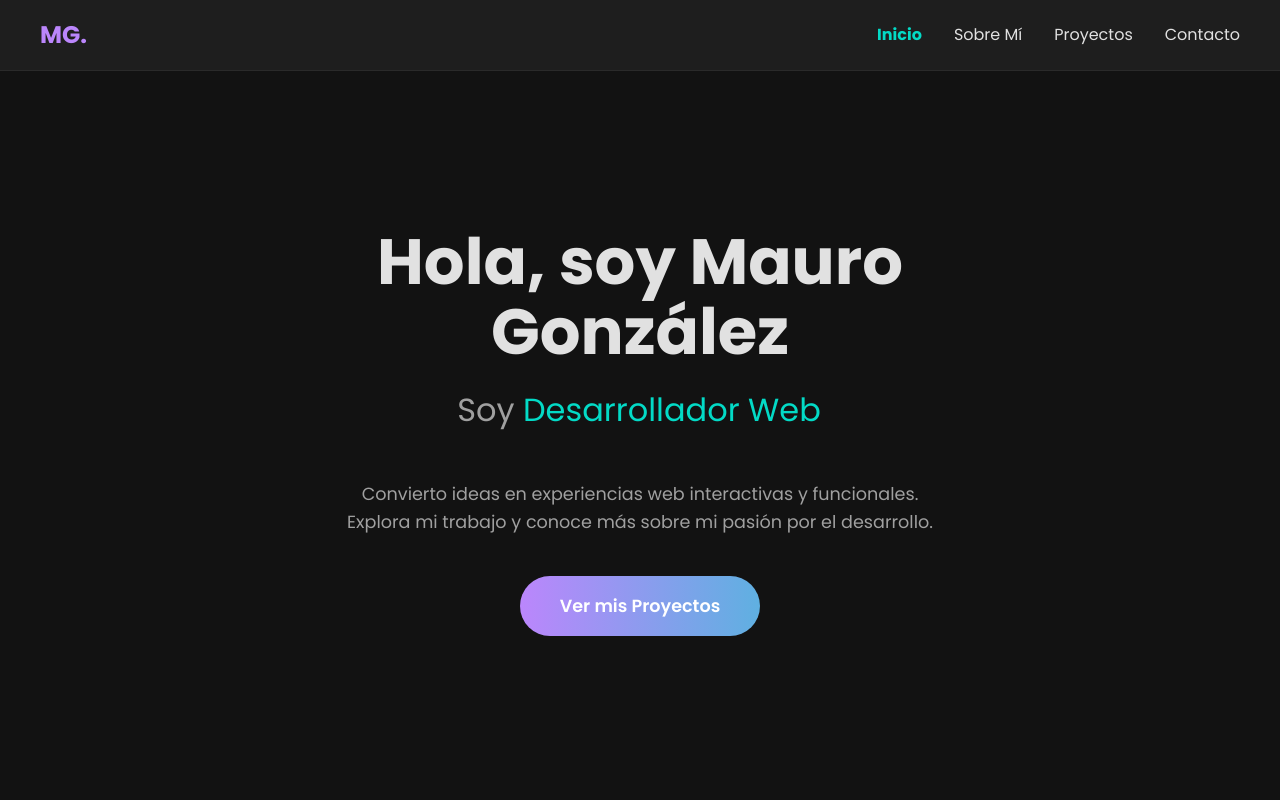
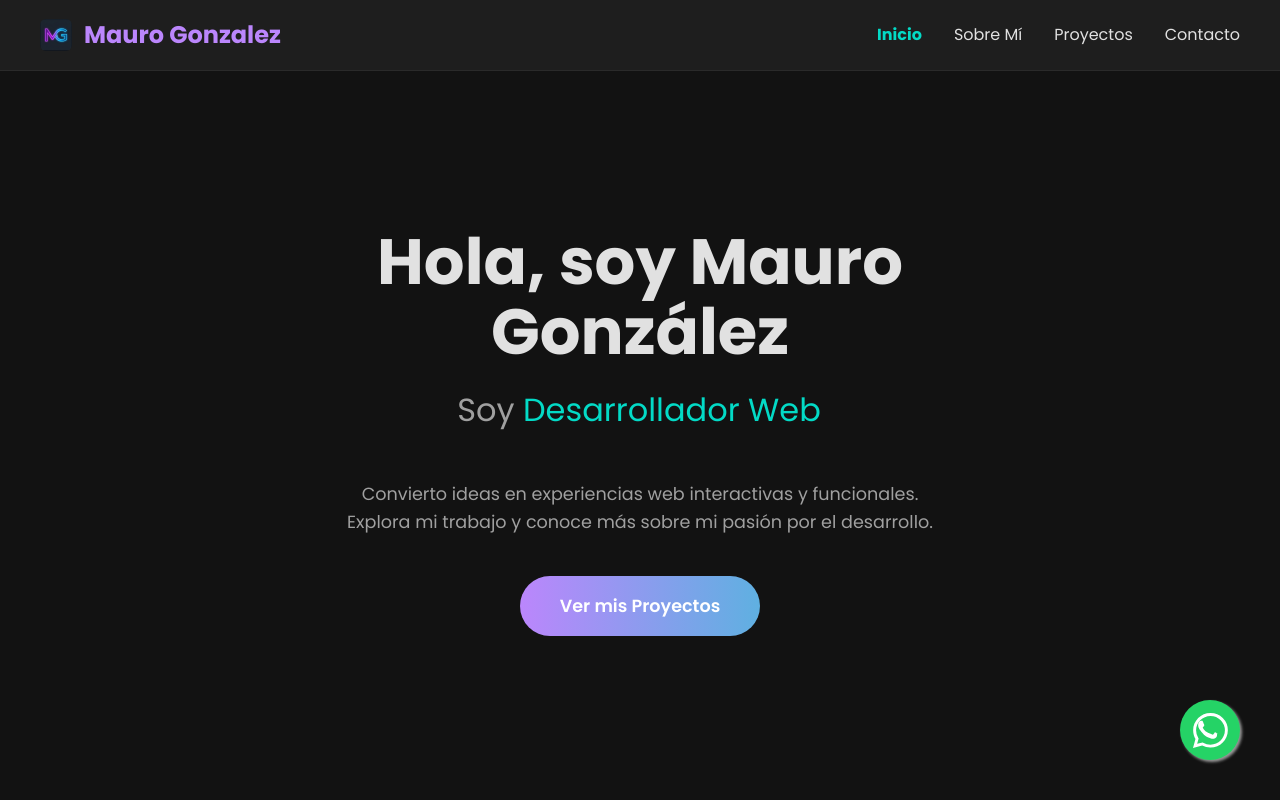
Before and after one commit to MauEGonzalez/Mi-Portfolio, a React (Vite) app: page / in a window 1280 px wide. Built offline with nearby package versions, Linux system fonts and the light colour scheme.

Commit message:
se agrga logo y notfound

```diff
--- a/src/App.jsx
+++ b/src/App.jsx
@@ -1,8 +1,11 @@
-import React from 'react'; // <--- LÍNEA AGREGADA
+import React from 'react';
 import { Outlet } from 'react-router-dom';
 import Navbar from './components/Navbar/Navbar';
 
 function App() {
+  // Reemplaza las X con tu número real (ej: 54911XXXXXXXX) sin espacios ni símbolos
+  const whatsappUrl = "https://wa.me/5491137896819?text=Hola%20Mauro,%20vi%20tu%20portfolio%20y%20me%20interesaría%20conversar%20sobre%20un%20proyecto.";
+
   return (
     <>
       <Navbar />
@@ -10,6 +13,40 @@ function App() {
         {/* El componente Outlet renderizará la página que corresponda a la ruta actual */}
         <Outlet />
       </main>
+
+      {/* Botón Flotante de WhatsApp Global */}
+      <a
+        href={whatsappUrl}
+        className="whatsapp-float"
+        target="_blank"
+        rel="noopener noreferrer"
+        aria-label="Chat en WhatsApp"
+        style={{
+          position: 'fixed',
+          width: '60px',
+          height: '60px',
+          bottom: '40px',
+          right: '40px',
+          backgroundColor: '#25d366',
+          color: '#FFF',
+          borderRadius: '50%',
+          textAlign: 'center',
+          fontSize: '30px',
+          boxShadow: '2px 2px 3px #999',
+          zIndex: 100,
+          display: 'flex',
+          alignItems: 'center',
+          justifyContent: 'center',
+          textDecoration: 'none',
+          transition: 'transform 0.3s ease'
+        }}
+        onMouseEnter={(e) => e.currentTarget.style.transform = 'scale(1.1)'}
+        onMouseLeave={(e) => e.currentTarget.style.transform = 'scale(1)'}
+      >
+        <svg width="35" height="35" fill="currentColor" viewBox="0 0 16 16">
+          <path d="M13.601 2.326A7.854 7.854 0 0 0 7.994 0C3.627 0 .068 3.558.064 7.926c0 1.399.366 2.76 1.057 3.965L0 16l4.204-1.102a7.933 7.933 0 0 0 3.79.907h.004c4.368 0 7.926-3.559 7.93-7.93a7.897 7.897 0 0 0-2.327-5.615zM7.994 14.521a6.573 6.573 0 0 1-3.356-.92l-.24-.144-2.494.654.666-2.433-.156-.251a6.56 6.56 0 0 1-1.007-3.505c0-3.626 2.957-6.584 6.591-6.584a6.56 6.56 0 0 1 4.66 1.931 6.557 6.557 0 0 1 1.928 4.66c-.004 3.639-2.961 6.592-6.592 6.592zm3.69-4.98c-.202-.101-1.194-.588-1.378-.654-.185-.066-.32-.099-.455.101-.134.2-.522.654-.64.789-.118.135-.235.149-.437.05-2.007-.994-3.08-1.023-4.23-3.002-.12-.203-.012-.314.09-.415.092-.092.202-.236.302-.354.101-.118.134-.197.202-.33.067-.132.033-.248-.017-.35-.05-.101-.455-1.096-.623-1.5-.165-.407-.332-.351-.455-.351-.119-.006-.256-.008-.393-.008a.782.782 0 0 0-.563.263c-.195.21-.743.726-.743 1.77 0 1.043.759 2.05 1.066 2.463.308.413 1.493 2.282 3.596 3.192.499.217.887.347 1.19.443.5.158.954.135 1.312.083.399-.058 1.194-.488 1.362-1.037.168-.55.168-1.02.118-1.119-.05-.099-.185-.15-.387-.251z"/>
+        </svg>
+      </a>
     </>
   );
 }
--- /dev/null
+++ b/src/NotFound/NotFound.jsx
@@ -0,0 +1,20 @@
+import React from 'react';
+import { Link } from 'react-router-dom';
+import styles from './NotFound.module.css';
+
+const NotFound = () => {
+  return (
+    <div className={styles.container}>
+      <h1 className={styles.errorCode}>404</h1>
+      <h2 className={styles.title}>Página No Encontrada</h2>
+      <p className={styles.description}>
+        Lo siento, la página que estás buscando no existe o ha sido movida.
+      </p>
+      <Link to="/" className={styles.homeButton}>
+        Volver al Inicio
+      </Link>
+    </div>
+  );
+};
+
+export default NotFound;
--- a/src/components/Navbar/Navbar.jsx
+++ b/src/components/Navbar/Navbar.jsx
@@ -6,8 +6,15 @@ const Navbar = () => {
   return (
     <header className={styles.header}>
       <nav className={styles.nav}>
-        <div className={styles.logo}>
-          <NavLink to="/">MG.</NavLink>
+        <div className={styles.logoContainer}>
+          <NavLink to="/" className={styles.logoLink}>
+            <img
+              src="/favicon-32x32.png"
+              alt="Logo MG"
+              className={styles.logoImage}
+            />
+            <span className={styles.logoText}>Mauro Gonzalez</span>
+          </NavLink>
         </div>
         <ul className={styles.navList}>
           <li>
--- a/src/components/Navbar/Navbar.module.css
+++ b/src/components/Navbar/Navbar.module.css
@@ -15,12 +15,37 @@
   margin: 0 auto;
 }
 
-.logo a {
+/* --- NUEVAS CLASES PARA EL LOGO CON IMAGEN --- */
+.logoContainer {
+  display: flex;
+  align-items: center;
+}
+
+.logoLink {
+  display: flex;
+  align-items: center;
+  gap: 0.75rem; /* Separación prolija entre la imagen y tu nombre */
+  text-decoration: none;
+}
+
+.logoImage {
+  width: 32px;
+  height: 32px;
+  object-fit: contain;
+  border-radius: 6px; /* Sutil redondeado que acompaña el diseño del favicon */
+}
+
+.logoText {
   font-size: 1.5rem;
   font-weight: bold;
   color: var(--primary-color);
-  text-decoration: none;
+  transition: color 0.3s ease;
 }
+
+.logoLink:hover .logoText {
+  color: var(--secondary-color); /* Lindo efecto sutil al pasar el mouse por el logo */
+}
+/* -------------------------------------------- */
 
 .navList {
   list-style: none;
--- a/src/main.jsx
+++ b/src/main.jsx
@@ -9,12 +9,14 @@ import Home from './pages/Home/Home.jsx';
 import About from './pages/About/About.jsx';
 import Projects from './pages/Projects/Projects.jsx';
 import Contact from './pages/Contact/Contact.jsx';
+import NotFound from './pages/NotFound/NotFound.jsx'; // Importamos la nueva página
 
 // Creamos el router con la configuración de nuestras rutas
 const router = createBrowserRouter([
   {
     path: '/',
     element: <App />,
+    errorElement: <NotFound />, // Captura errores de rutas inexistentes globalmente
     children: [
       {
         index: true, // Esta es la ruta por defecto (/)
@@ -32,6 +34,10 @@ const router = createBrowserRouter([
         path: 'contact',
         element: <Contact />,
       },
+      {
+        path: '*', // Captura sub-rutas inválidas dentro del Layout principal
+        element: <NotFound />,
+      }
     ],
   },
 ]);
```
Also changed, not shown: src/NotFound/NotFound.module.css (added, +46 -0 lines).
